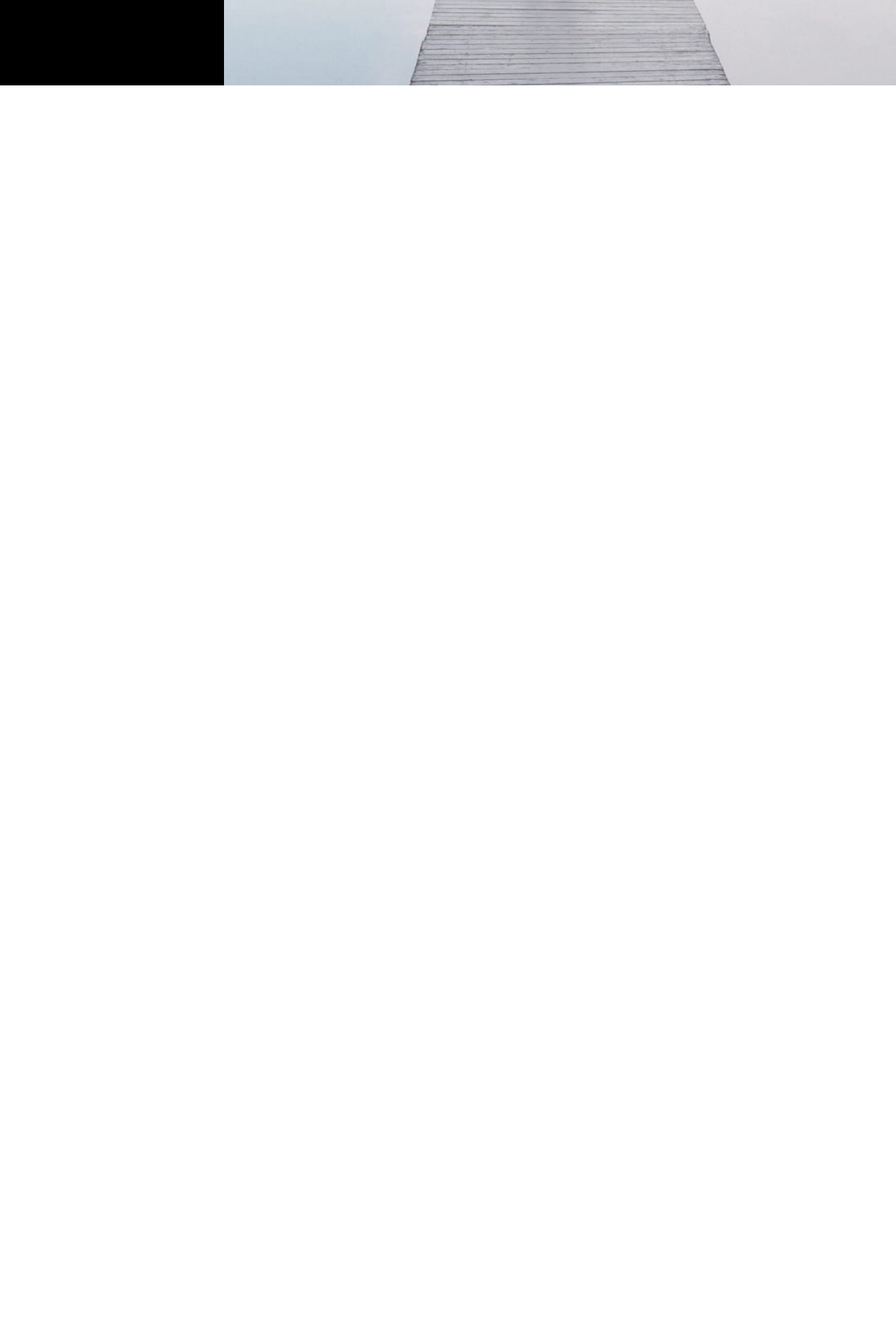
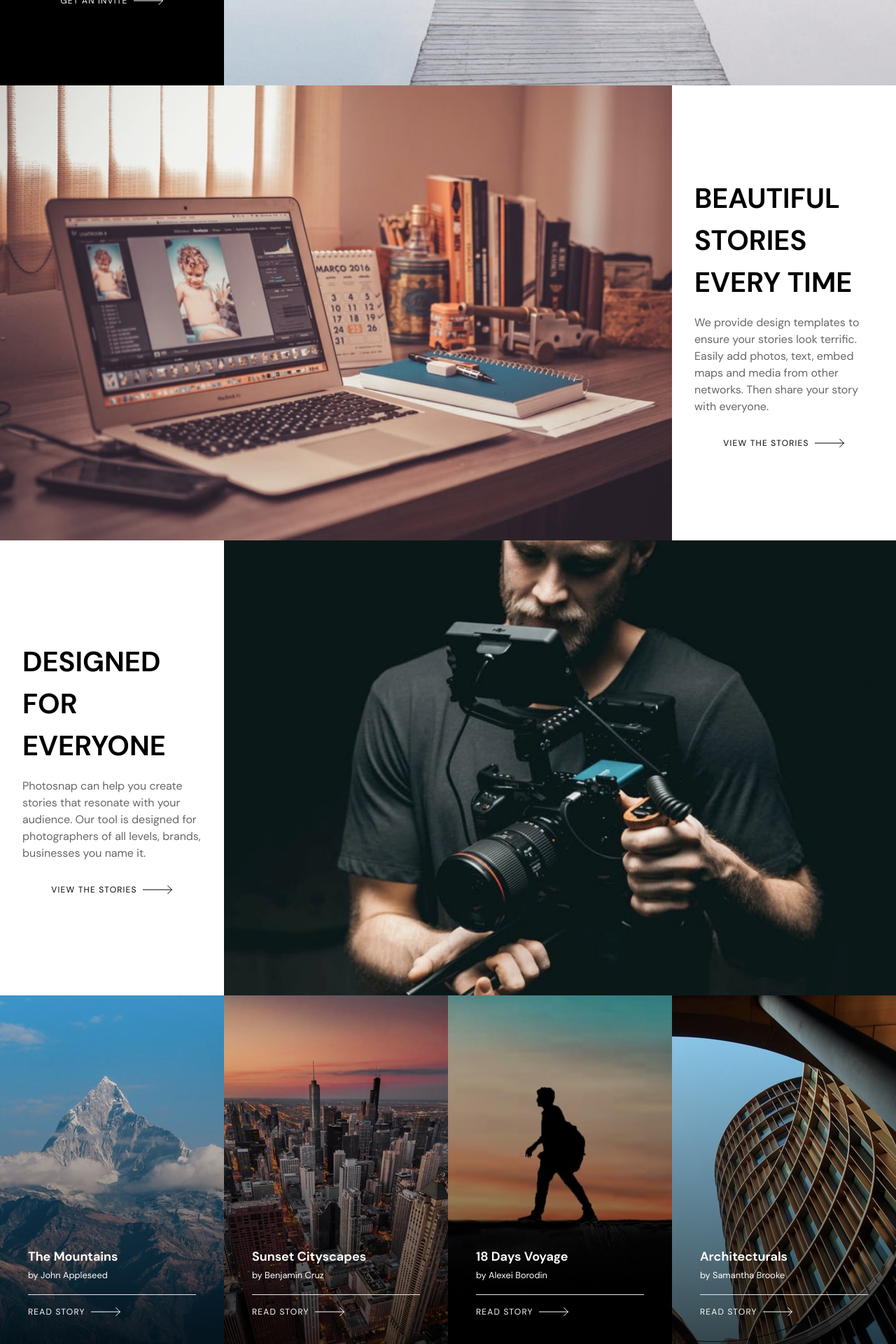
Before and after one commit to dominikrubroeder/photosnap-multi-page-website, a Next.js app: page / in a window 1280 px wide. Shown: the part 600-2520 px from the top of the page at 70% size. Before the commit the page ends 800 px from the top, so only its background shows below. Built offline with nearby package versions, Linux system fonts and the light colour scheme.

Commit message:
Build Home page UI, add micro hover interaction when hovering over story cards

```diff
--- a/pages/index.tsx
+++ b/pages/index.tsx
@@ -16,10 +16,19 @@ export default function Home() {
       <Header />
 
       <main>
-        <section className="grid min-h-[40.625rem] md:grid-cols-[1fr_3fr]">
-          <div className="flex flex-col items-center justify-center gap-8 bg-black p-4 text-white">
+        <section className="grid min-h-[40.625rem] md:grid-cols-[3fr_1fr] lg:grid-cols-[1fr_3fr]">
+          <div className="relative min-h-[17.8125rem] md:order-2">
+            <Image
+              src="/home/desktop/create-and-share.jpg"
+              fill
+              alt="Create and share"
+              className="object-cover"
+            />
+          </div>
+
+          <div className="flex flex-col items-center justify-center gap-8 bg-black px-8 py-4 text-white md:order-1">
             <div className="grid gap-4">
-              <h1 className="text-[2.5rem] font-bold">
+              <h1 className="text-[2.5rem] font-bold uppercase">
                 Create and share your photo stories.
               </h1>
               <p className="opacity-[60%]">
@@ -31,14 +40,149 @@ export default function Home() {
 
             <Button variant="text" text="Get an invite" />
           </div>
+        </section>
 
-          <div className="relative">
+        <section className="grid min-h-[40.625rem] md:grid-cols-[1fr_3fr] lg:grid-cols-[3fr_1fr]">
+          <div className="relative min-h-[17.8125rem]">
             <Image
-              src="/home/desktop/create-and-share.jpg"
+              src="/home/desktop/beautiful-stories.jpg"
+              fill
+              alt="Beautiful stories"
+              className="object-cover"
+            />
+          </div>
+
+          <div className="flex flex-col items-center justify-center gap-8 px-8 py-4">
+            <div className="grid gap-4">
+              <h2 className="text-[2.5rem] font-bold uppercase">
+                Beautiful stories every time
+              </h2>
+              <p className="opacity-[60%]">
+                We provide design templates to ensure your stories look
+                terrific. Easily add photos, text, embed maps and media from
+                other networks. Then share your story with everyone.
+              </p>
+            </div>
+
+            <Button variant="text" text="View the stories" />
+          </div>
+        </section>
+
+        <section className="grid min-h-[40.625rem] md:grid-cols-[3fr_1fr] lg:grid-cols-[1fr_3fr]">
+          <div className="relative min-h-[17.8125rem] md:order-2">
+            <Image
+              src="/home/desktop/designed-for-everyone.jpg"
               fill
               alt="Create and share"
               className="object-cover"
             />
+          </div>
+
+          <div className="flex flex-col items-center justify-center gap-8 px-8 py-4 md:order-1">
+            <div className="grid gap-4">
+              <h2 className="text-[2.5rem] font-bold uppercase">
+                Designed for everyone
+              </h2>
+              <p className="opacity-[60%]">
+                Photosnap can help you create stories that resonate with your
+                audience. Our tool is designed for photographers of all levels,
+                brands, businesses you name it.
+              </p>
+            </div>
+
+            <Button variant="text" text="View the stories" />
+          </div>
+        </section>
+
+        <section className="grid md:grid-cols-2 lg:grid-cols-4">
+          <div className="group relative cursor-pointer">
+            <div className="relative min-h-[31.25rem]">
+              <Image
+                src="/stories/desktop/mountains.jpg"
+                fill
+                alt="The montains story preview image"
+                className="object-cover"
+              />
+            </div>
+
+            <div className="absolute bottom-0 z-20 grid w-full gap-4 p-10 text-white">
+              <div>
+                <h3 className="text-lg font-bold">The Mountains</h3>
+                <small>by John Appleseed</small>
+              </div>
+
+              <hr className="w-full transition-all duration-300 group-hover:w-0" />
+
+              <Button variant="text" text="Read story" />
+            </div>
+
+            <div className="absolute bottom-0 z-10 h-full w-full bg-gradient-to-t from-black/70 to-transparent"></div>
+          </div>
+
+          <div className="relative">
+            <div className="relative min-h-[31.25rem]">
+              <Image
+                src="/stories/desktop/cityscapes.jpg"
+                fill
+                alt="Sunset Cityscapes story preview image"
+                className="object-cover"
+              />
+            </div>
+
+            <div className="absolute bottom-0 z-20 grid w-full gap-4 p-10 text-white">
+              <div>
+                <h3 className="text-lg font-bold">Sunset Cityscapes</h3>
+                <small>by Benjamin Cruz</small>
+              </div>
+              <hr />
+              <Button variant="text" text="Read story" />
+            </div>
+
+            <div className="absolute bottom-0 z-10 h-full w-full bg-gradient-to-t from-black/70 to-transparent"></div>
+          </div>
+
+          <div className="relative">
+            <div className="relative min-h-[31.25rem]">
+              <Image
+                src="/stories/desktop/18-days-voyage.jpg"
+                fill
+                alt="18 days Voyage story preview image"
+                className="object-cover"
+              />
+            </div>
+
+            <div className="absolute bottom-0 z-20 grid w-full gap-4 p-10 text-white">
+              <div>
+                <h3 className="text-lg font-bold">18 Days Voyage</h3>
+                <small>by Alexei Borodin</small>
+              </div>
+              <hr />
+              <Button variant="text" text="Read story" />
+            </div>
+
+            <div className="absolute bottom-0 z-10 h-full w-full bg-gradient-to-t from-black/70 to-transparent"></div>
+          </div>
+
+          <div className="relative">
+            <div className="relative min-h-[31.25rem]">
+              <Image
+                src="/stories/desktop/architecturals.jpg"
+                fill
+                alt="The montains story preview image"
+                className="object-cover"
+              />
+            </div>
+
+            <div className="absolute bottom-0 z-20 grid w-full gap-4 p-10 text-white">
+              <div>
+                <h3 className="text-lg font-bold">Architecturals</h3>
+                <small>by Samantha Brooke</small>
+              </div>
+              <hr />
+              <Button variant="text" text="Read story" />
+            </div>
+
+            <div className="absolute bottom-0 z-10 h-full w-full bg-gradient-to-t from-black/70 to-transparent"></div>
           </div>
         </section>
       </main>
```
